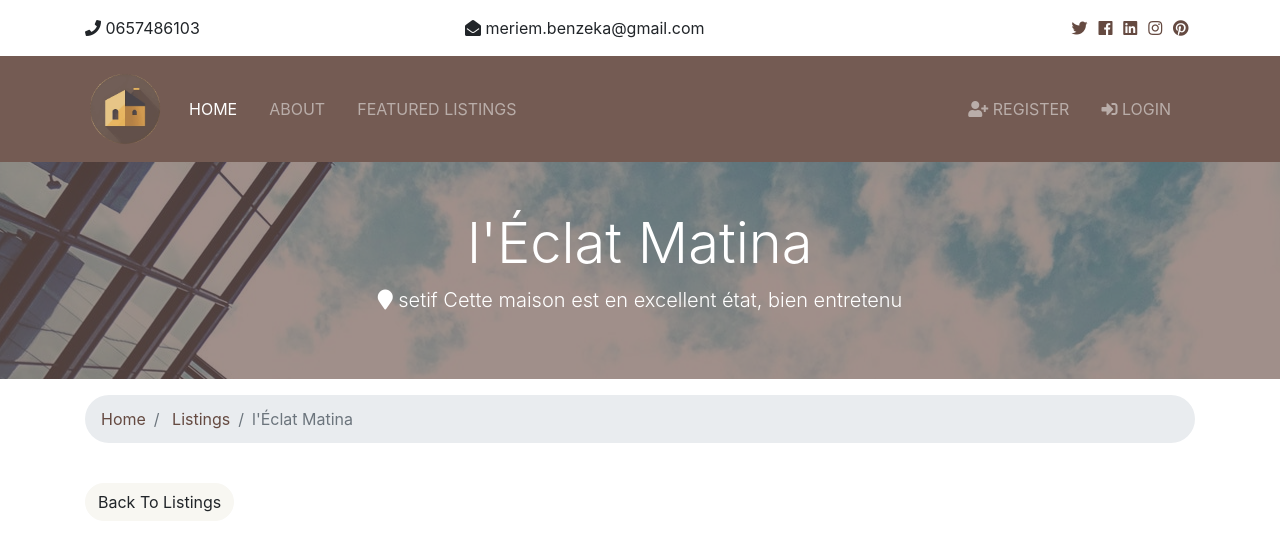
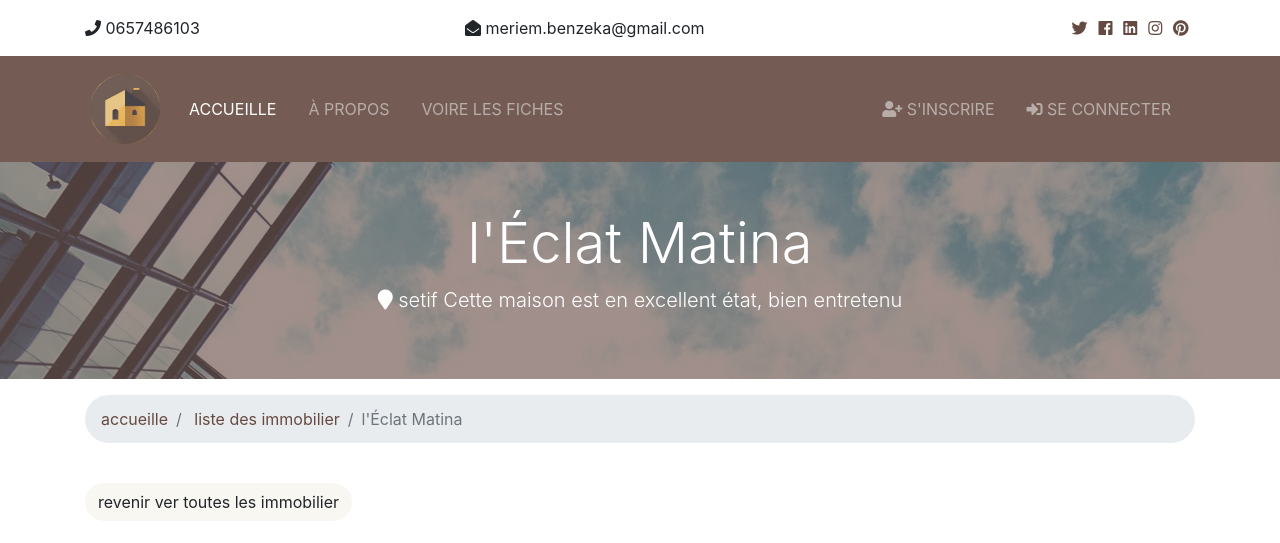
Before and after one commit to yahiaAlg/real_estate_pfe, a Django app: page /listings/10 in a window 1280 px wide. Shown: the top 543 px of the page. Run offline with Django 5.2, Linux system fonts and the light colour scheme; data comes from the database, SQL or seed files in the repository; both versions use the stored data as it was after the commit; some libraries are stand-ins or nearby versions.

Commit message:
'latest fr'

```diff
--- a/templates/listings/listing.html
+++ b/templates/listings/listing.html
@@ -1,5 +1,6 @@
-{% extends 'base.html' %} {% load humanize %} {% block title %} | {{
-listing.title }} {% endblock %} {% block content %}
+{% extends 'base.html' %} {% load humanize %}
+{% block title %} immobilier | {{listing.title }} {% endblock %}
+{% block content %}
 <section id="showcase-inner" class="py-5 text-white">
   <div class="container">
     <div class="row text-center">
@@ -19,10 +20,10 @@ listing.title }} {% endblock %} {% block content %}
     <nav>
       <ol class="breadcrumb">
         <li class="breadcrumb-item">
-          <a href="{% url 'home' %}">Home</a>
+          <a href="{% url 'home' %}">accueille</a>
         </li>
         <li class="breadcrumb-item">
-          <a href="{% url 'listings' %}">Listings</a>
+          <a href="{% url 'listings' %}">liste des immobilier</a>
         </li>
         <li class="breadcrumb-item active">{{ listing.title }}</li>
       </ol>
@@ -34,7 +35,7 @@ listing.title }} {% endblock %} {% block content %}
 <section id="listing" class="py-4">
   <div class="container">
     <a href="{% url 'listings' %}" class="btn btn-light mb-4"
-      >Back To Listings</a
+      >revenir ver toutes les immobilier</a
     >
     <div class="row">
       <div class="col-md-9">
@@ -209,6 +210,7 @@ listing.title }} {% endblock %} {% block content %}
     </div>
   </div>
 </section>
+{% if user.is_authenticated %}
 
 <!-- Inquiry Modal -->
 <div class="modal fade" id="inquiryModal" role="dialog">
@@ -346,6 +348,14 @@ listing.title }} {% endblock %} {% block content %}
               required
             />
           </div>
+          <div class="col mb-3 ">
+            <label for="transaction_type">type de transaction:</label>
+            <select name="transaction_type" id="transaction_type" class="form-control">
+            <option value="allouer">allouer</option>
+            <option value="vendre">vendre</option>
+          </div>
+
+          </select>
           <div class="form-group">
             <label for="email" class="col-form-label">Email:</label>
             <input
@@ -366,7 +376,7 @@ listing.title }} {% endblock %} {% block content %}
           <hr />
           <input
             type="submit"
-            value="Send"
+            value="envoyer"
             class="btn btn-block btn-secondary"
           />
         </form>
@@ -375,4 +385,6 @@ listing.title }} {% endblock %} {% block content %}
   </div>
 </div>
 
+{% endif %}
+
 {% endblock %}
--- a/templates/pages/index.html
+++ b/templates/pages/index.html
@@ -53,10 +53,10 @@
             <!-- Form Row 2 -->
             <div class="form-row">
               <div class="col-md-6 mb-3">
-                <label class="sr-only">Bedrooms</label>
+                <label class="sr-only">chambres</label>
                 <select name="bedrooms" class="form-control">
                   <option selected="true" disabled="disabled">
-                    Bedrooms (All)
+                    chambres (All)
                   </option>
                   <option value="1">1</option>
                   <option value="2">2</option>
@@ -73,7 +73,7 @@
               <div class="col-md-6 mb-3">
                 <select name="price" class="form-control" id="type">
                   <option selected="true" disabled="disabled">
-                    Max Price (Any)
+                    prix max (Any)
                   </option>
                   <option value="100000">100,000</option>
                   <option value="200000">200,000</option>
--- a/templates/partials/_navbar.html
+++ b/templates/partials/_navbar.html
@@ -11,13 +11,13 @@
       <div class="collapse navbar-collapse" id="navbarNavAltMarkup">
         <ul class="navbar-nav">
           <li class="nav-item active mr-3">
-            <a class="nav-link" href="{% url 'home' %}">Home</a>
+            <a class="nav-link" href="{% url 'home' %}">accueille</a>
           </li>
           <li class="nav-item mr-3">
-            <a class="nav-link" href="{% url 'about' %}">About</a>
+            <a class="nav-link" href="{% url 'about' %}">à propos</a>
           </li>
           <li class="nav-item mr-3">
-            <a class="nav-link" href="{% url 'listings' %}">Featured Listings</a>
+            <a class="nav-link" href="{% url 'listings' %}">voire les fiches</a>
           </li>
         </ul>
 
@@ -30,20 +30,20 @@
           <li class="nav-item mr-3">
             <a class="nav-link" href="{% url 'logout' %}">
               <i class="fas fa-sign-in-alt"></i>
-              logout</a>
+              déconnecter</a>
           </li>
         </ul>
         {% else %}
         <ul class="navbar-nav ml-auto">
           <li class="nav-item mr-3">
             <a class="nav-link" href="{% url 'register' %}">
-              <i class="fas fa-user-plus"></i> Register</a>
+              <i class="fas fa-user-plus"></i> s'inscrire</a>
           </li>
           <li class="nav-item mr-3">
             <a class="nav-link" href="{% url 'login' %}">
               <i class="fas fa-sign-in-alt"></i>
 
-              Login</a>
+              se connecter</a>
           </li>
         </ul>
         {% endif %}
```
Also changed, not shown: contact/models.py (+6 -6 lines), contact/views.py (+8 -3 lines), pro2/settings.py (+9 -1 lines), templates/pages/search.html (+4 -4 lines), contact/migrations/0004_order_transaction_type.py (added), db.sqlite3.
